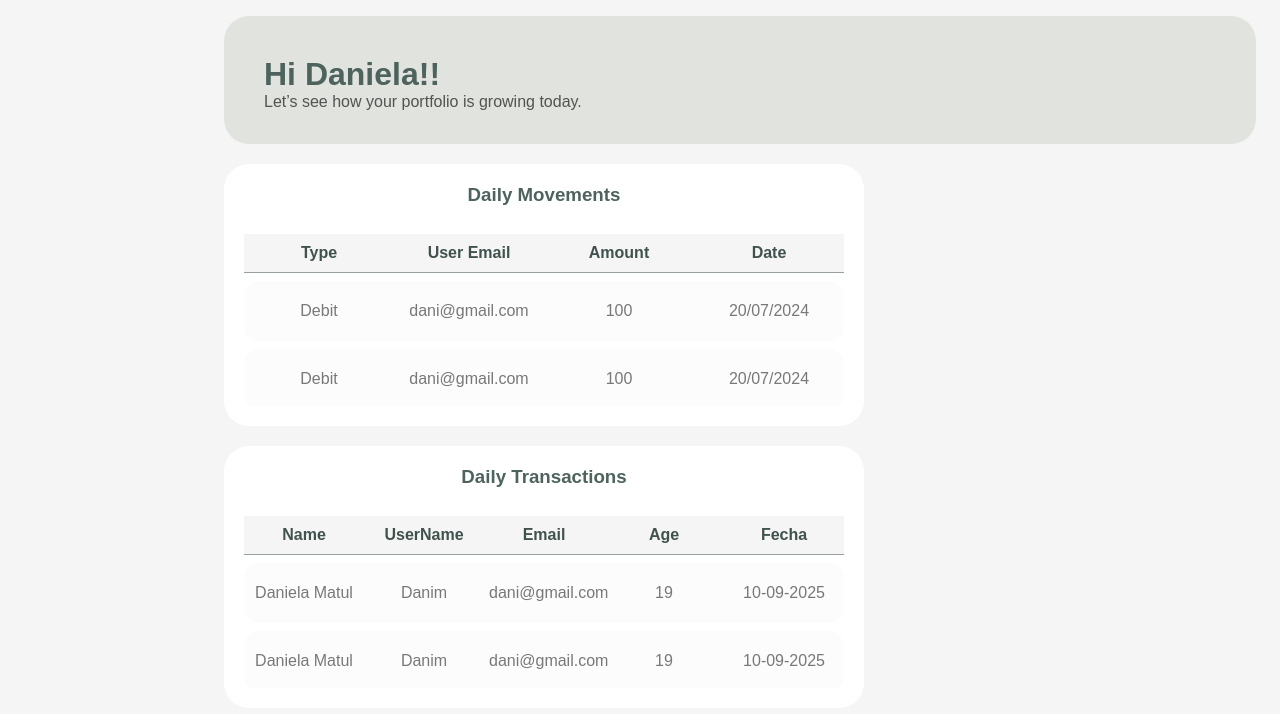
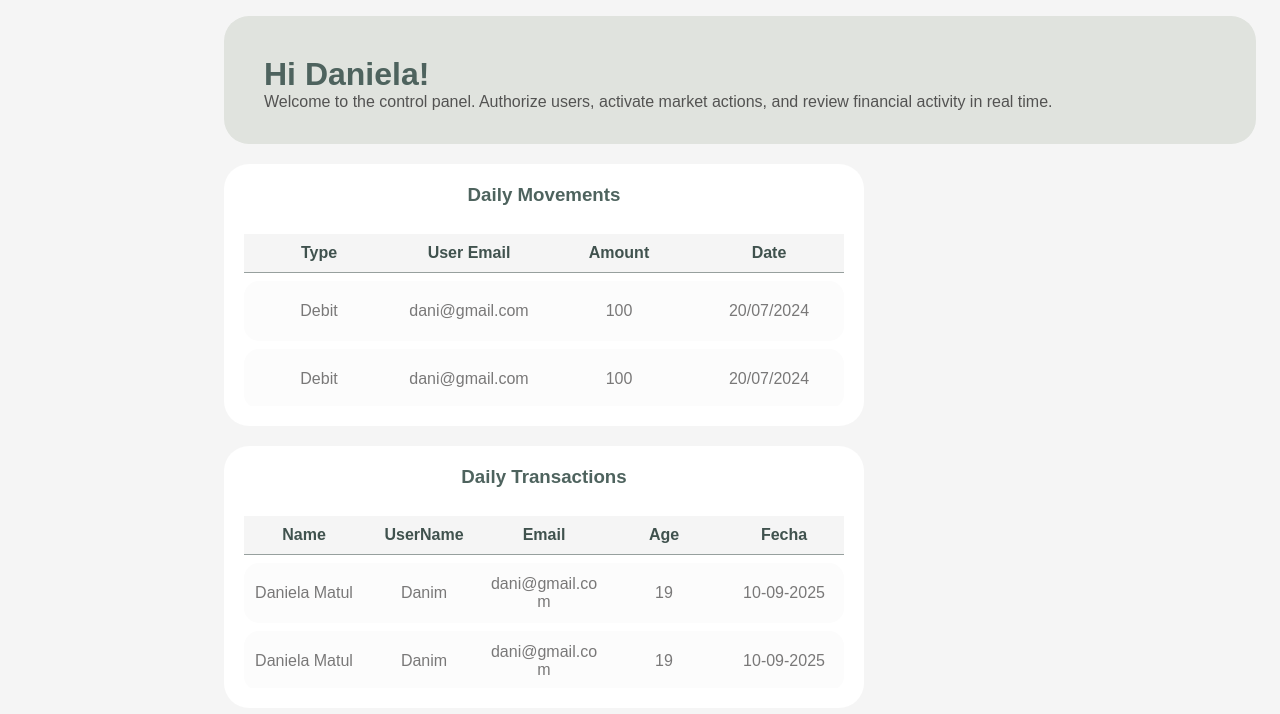
Before and after one commit to alejandrocald13/Tradio, a Next.js app in the folder frontend/: page /adminHome in a window 1280 px wide. Shown: the top 714 px of the page. Built offline with nearby package versions, Linux system fonts and the light colour scheme.

Commit message:
refactor(stylesAdmin): Change some styles of components

```diff
--- a/frontend/src/app/components/GreetingPortfolio.jsx
+++ b/frontend/src/app/components/GreetingPortfolio.jsx
@@ -3,7 +3,7 @@
 import "../styles/GreetingPortfolio.css";
 import { useState } from 'react'
 
-export default function GreetingPortafolio(){
+export default function GreetingPortafolio({message}){
     // Datos que necesito aca
     // Nombre
     const name = 'Daniela'
@@ -11,8 +11,8 @@ export default function GreetingPortafolio(){
         <>
             <div className="greeting-main-container-portafolio">
                 <div className="greeting-container-portafolio">
-                    <h1 className="welcome-message-portafolio">Hi {name}!!</h1>
-                    <p className="message-portafolio">Let’s see how your portfolio is growing today.</p>
+                    <h1 className="welcome-message-portafolio">Hi {name}!</h1>
+                    <p className="message-portafolio">{message}</p>
                 </div>
                 <div className="image-container-portafolio">
                 </div>
--- a/frontend/src/app/styles/TableAdmin.css
+++ b/frontend/src/app/styles/TableAdmin.css
@@ -17,6 +17,7 @@
     background: #f5f5f5;
     padding: 10px;
     z-index: 10 ;
+    word-wrap: break-word;
 }
 
 .table-TA  td {
@@ -25,6 +26,7 @@
     background-color: #fcfcfc;
     color: #797878;
     height: 60px;
+    word-wrap: break-word;
 }
 
 
```
